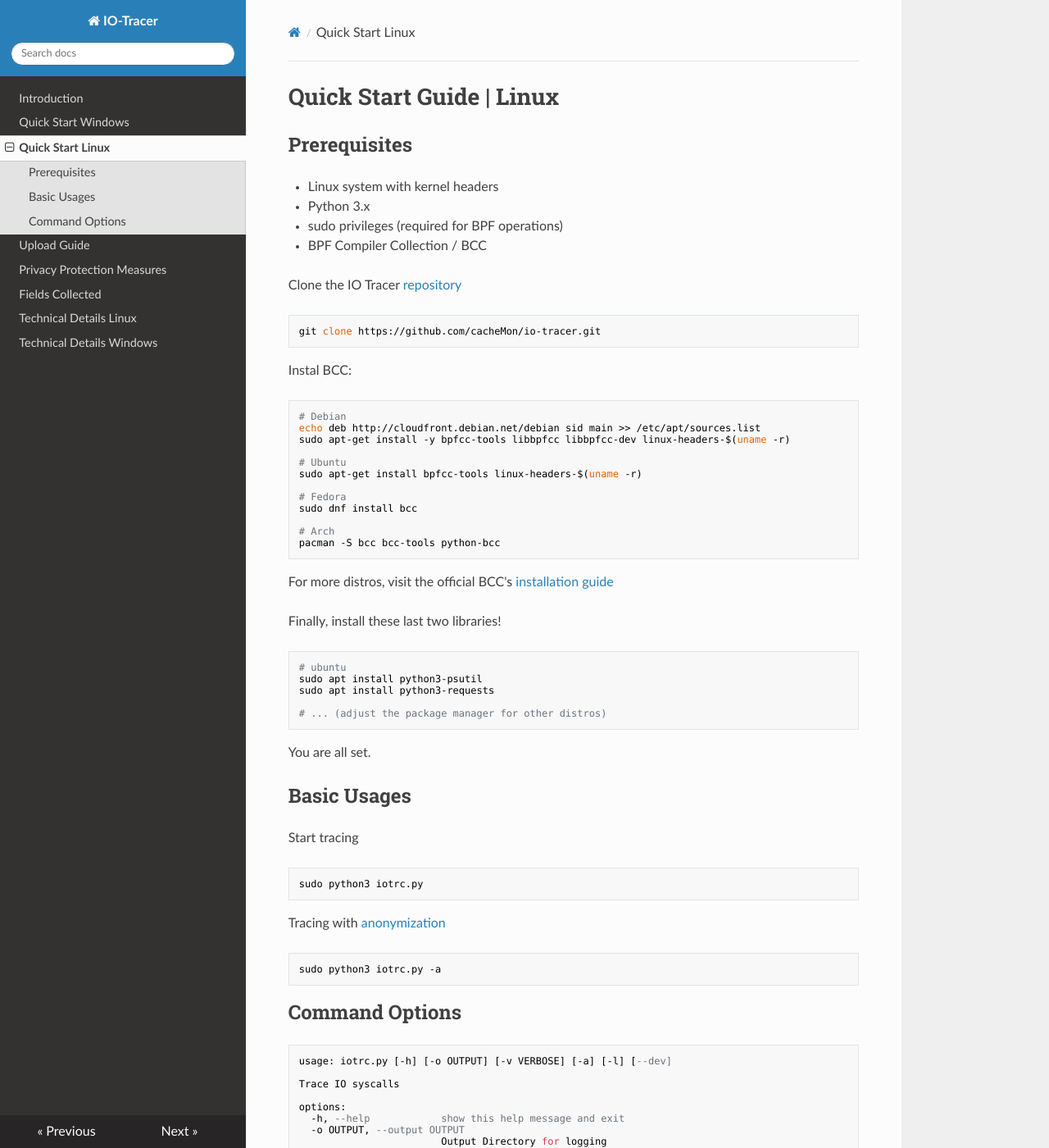
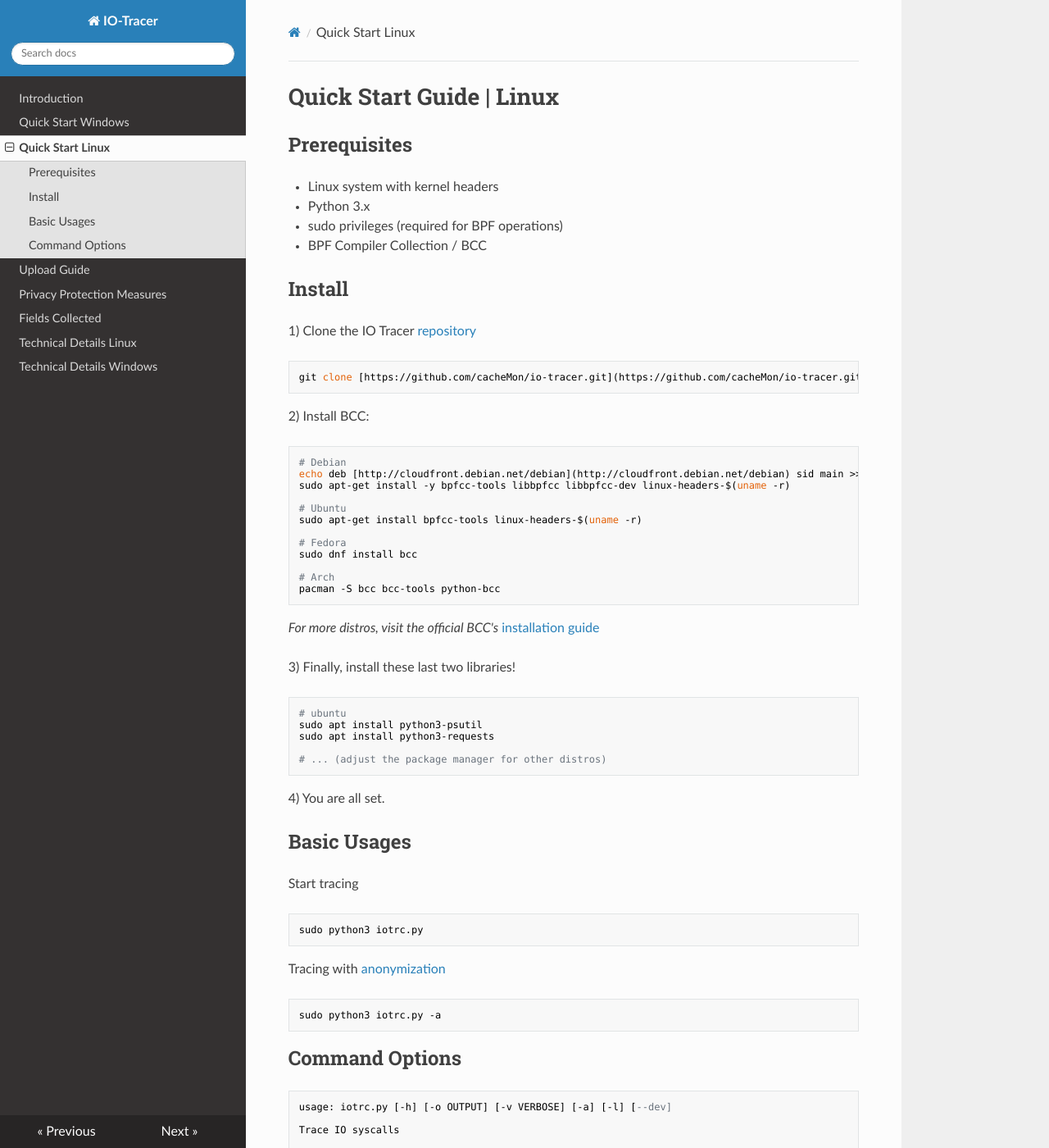
Before and after one commit to cacheMon/iotracerdocs, an MkDocs documentation site: the page built from docs/startlinux.md, in a window 1280 px wide and 1400 px high. Shown: the whole window at 82% size. Built offline with MkDocs 1.6.1, drawn with Linux system fonts in a browser that asks for light colours; nearby versions of some CDN libraries.

Commit message:
added numbering

````diff
--- a/docs/startlinux.md
+++ b/docs/startlinux.md
@@ -6,15 +6,17 @@
 - sudo privileges (required for BPF operations)
 - BPF Compiler Collection / BCC
 
-Clone the IO Tracer [repository](https://github.com/cacheMon/io-tracer)
+## Install
+
+1) Clone the IO Tracer [repository](https://github.com/cacheMon/io-tracer)
 ```bash
-git clone https://github.com/cacheMon/io-tracer.git
+git clone [https://github.com/cacheMon/io-tracer.git](https://github.com/cacheMon/io-tracer.git)
 ```
 
-Instal BCC:
+2) Install BCC:
 ```bash
 # Debian
-echo deb http://cloudfront.debian.net/debian sid main >> /etc/apt/sources.list
+echo deb [http://cloudfront.debian.net/debian](http://cloudfront.debian.net/debian) sid main >> /etc/apt/sources.list
 sudo apt-get install -y bpfcc-tools libbpfcc libbpfcc-dev linux-headers-$(uname -r)
 
 # Ubuntu
@@ -26,11 +28,10 @@ sudo dnf install bcc
 # Arch
 pacman -S bcc bcc-tools python-bcc
 ```
+*For more distros, visit the official BCC's* [installation guide](https://github.com/iovisor/bcc/blob/master/INSTALL.md)
 
-For more distros, visit the official BCC's [installation guide](https://github.com/iovisor/bcc/blob/master/INSTALL.md)
-
-Finally, install these last two libraries!
-```
+3) Finally, install these last two libraries!
+```bash
 # ubuntu
 sudo apt install python3-psutil
 sudo apt install python3-requests
@@ -38,7 +39,7 @@ sudo apt install python3-requests
 # ... (adjust the package manager for other distros)
 ```
 
-You are all set.
+4) You are all set.
 
 ## Basic Usages
 
````
Also changed, not shown: docs/startwin.md (+6 -7 lines).
